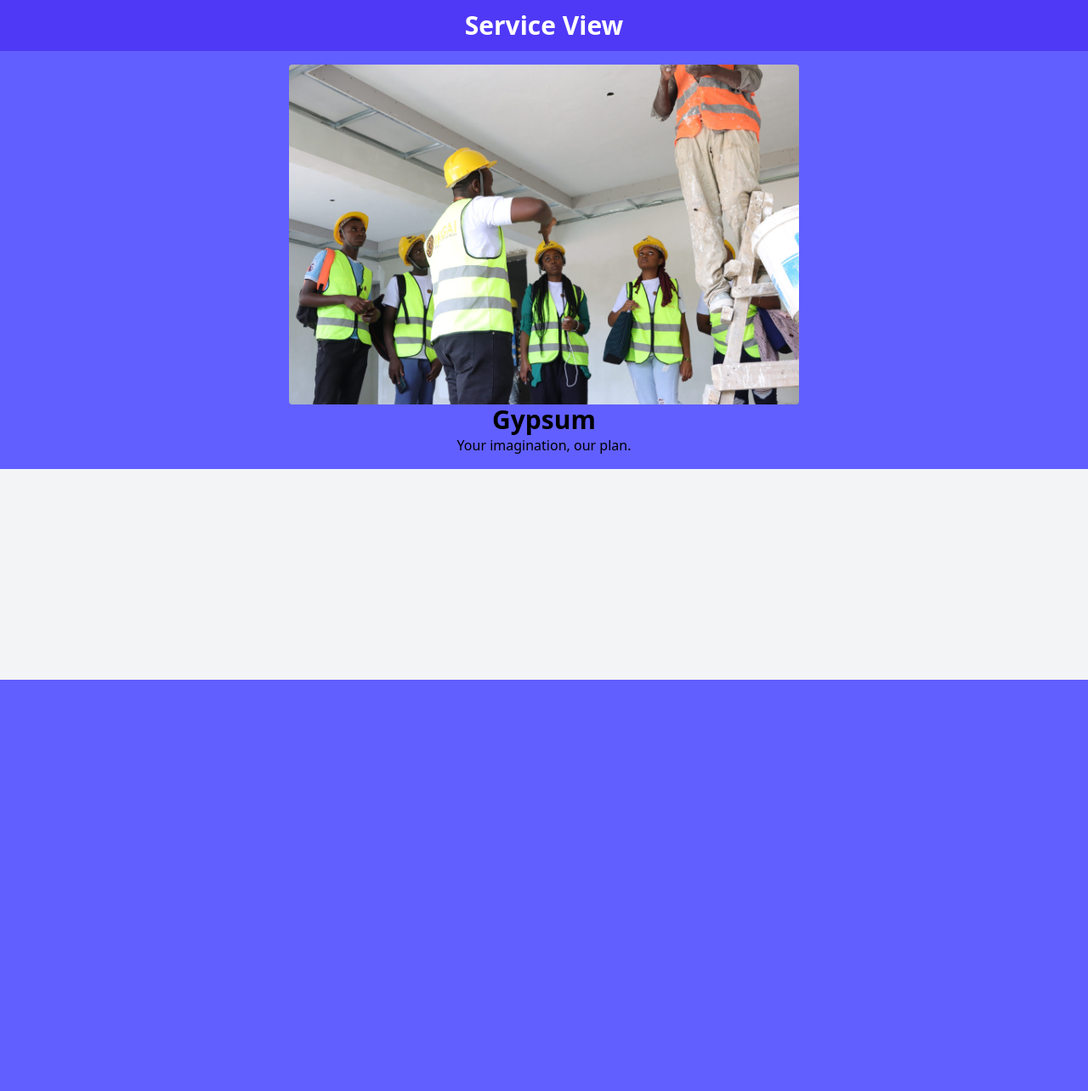
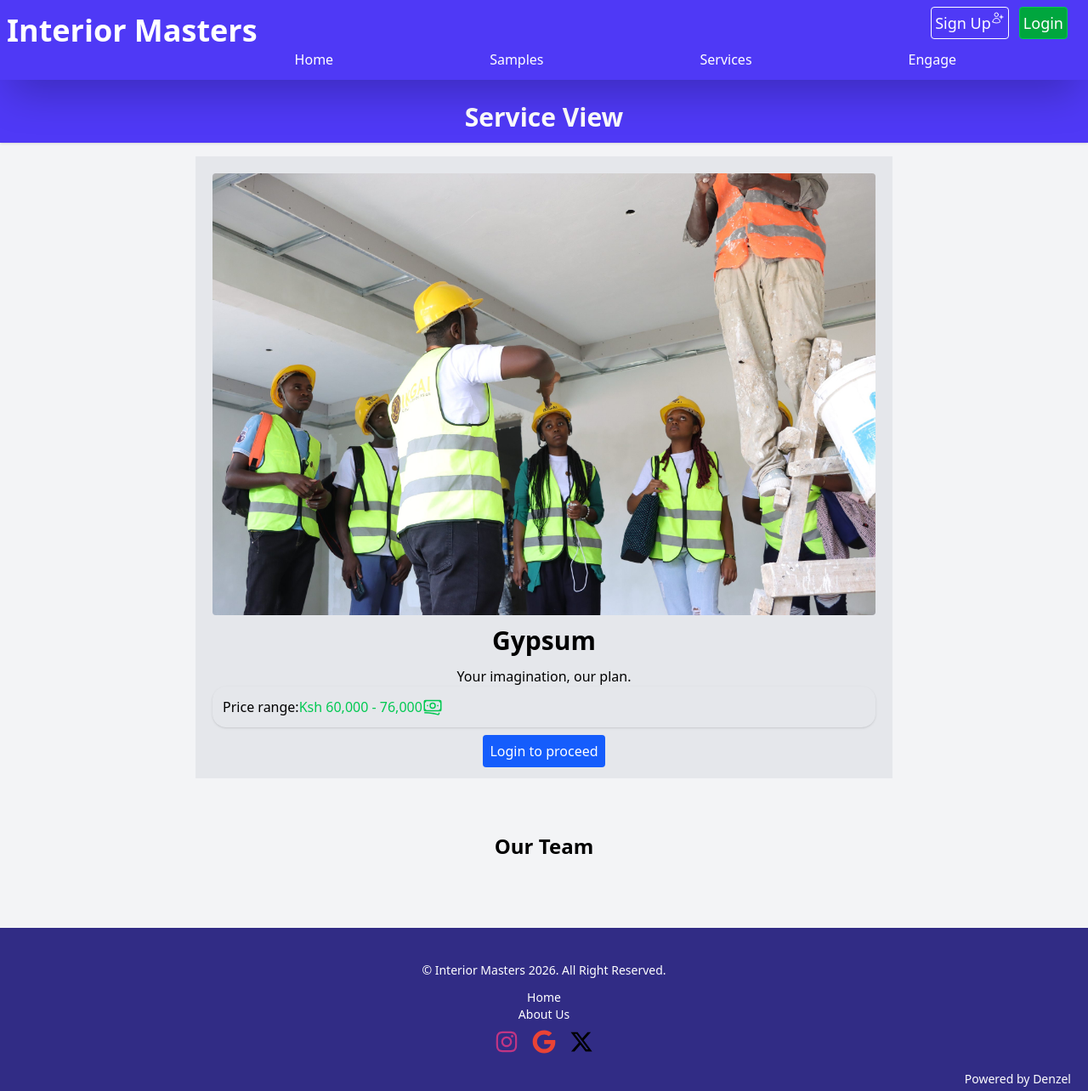
Before and after one commit to Zoden254/FullStack_InteriorMasters, a Django app: page /services/1/ in a window 1280 px wide. Shown: the whole page at 85% size. Before the commit the page ends 800 px from the top, so only its background shows below. Run offline with Django 5.2, Linux system fonts and the light colour scheme; data comes from the database, SQL or seed files in the repository; data that the repository does not hold is empty; style sheets or scripts are compiled from the project's sources; parts of the project's set-up code (start-up, migrations or seed data) failed here and were passed over.

Commit message:
message feature commit

```diff
--- a/e_com/templates/elements.html
+++ b/e_com/templates/elements.html
@@ -1,5 +1,5 @@
 {% load static %}
-<linl rel="stylesheet" href="{% static "style.css" %}">
+<linl rel="stylesheet" href="{% static "global.css" %}">
 
 {% block nav %}{% endblock nav %}
 
--- a/e_com/templates/footer.html
+++ b/e_com/templates/footer.html
@@ -4,8 +4,9 @@
 
 <footer class="text-center items-center bottom-0 pt-5 mt-10 pb-1 bg-indigo-900 text-sm text-white">
         <p class="pt-5 pb-3">&copy; Interior Masters 2026. All Right Reserved.</p>
+        <a href="{% url "e_com:home" %}" class="my-3">Home</a><br>
         <a href="{% url "e_com:engage" %}">About Us</a><br>
-        <a href="{% url "e_com:home" %}" class="my-3">Home</a>
+
         <div class="justify-center gap-4 pt-2 flex">
             </a>
 
@@ -45,8 +46,12 @@
             </span>
             </a>
         </div>
-
-        <p class="pt-5 justify-self-end mr-5">Powered by Denzel</p>
+        <div class="inline">
+            {% if user.is_authenticated %}
+            <a href="{% url "e_com:logout" %}" class="float-start mx-2 p-2 rounded bg-red-500 text-white">Logout</a>
+            {% endif %}
+            <p class="pt-5 justify-self-end mr-5">Powered by Denzel</p>
+        </div>
 
     </footer>
 
--- a/e_com/templates/master.html
+++ b/e_com/templates/master.html
@@ -2,7 +2,7 @@
 <!DOCTYPE html>
 <html lang="en">
 <head>
-    <link rel="stylesheet" href="{% static "style.css" %}">
+    <link rel="stylesheet" href="{% static "global.css" %}">
     <meta charset="UTF-8">
     <meta name="viewport" content="width=device-width, initial-scale=1.0">
     <link rel="icon" type="image/x-icon" href="https://cdn-icons-png.freepik.com/512/9346/9346243.png">
@@ -10,7 +10,11 @@
 </head>
 <body class="bg-gray-100 overflow-y-scroll">
     <nav>{% block nav %}{% endblock nav %}</nav>
-    {% block content %}{% endblock content %}
+    {% block content %}
+
+    {% endblock content %}
+
+
 
     <footer>{% block footer %}{% endblock footer %}</footer>
 
--- a/e_com/templates/nav.html
+++ b/e_com/templates/nav.html
@@ -6,16 +6,36 @@
         <p class="text-center text-2xl sm:text-4xl font-bold text-white "><span class="float-left m-2 md:text-4xl">Interior Masters</span>
             {% if not user.is_authenticated %}
             <div class="float-end text-sm mr-3">
-                <a href="/signup/" class="float-left hover:text-blue-500 hover:bg-white order  text-sm md:text-lg mr-3 p-1 rounded border border-white font-light text-white">Sign Up</a>
+                <a href="/signup/" class="float-left hover:text-blue-500 flex text-nowrap hover:bg-white order  text-sm md:text-lg mr-3 p-1 rounded border border-white font-light text-white">Sign Up
+                    <span><svg xmlns="http://www.w3.org/2000/svg" fill="none" viewBox="0 0 24 24" stroke-width="1.5" stroke="currentColor" class="size-4">
+                        <path stroke-linecap="round" stroke-linejoin="round" d="M18 7.5v3m0 0v3m0-3h3m-3 0h-3m-2.25-4.125a3.375 3.375 0 1 1-6.75 0 3.375 3.375 0 0 1 6.75 0ZM3 19.235v-.11a6.375 6.375 0 0 1 12.75 0v.109A12.318 12.318 0 0 1 9.374 21c-2.331 0-4.512-.645-6.374-1.766Z" />
+                        </svg>
+                    </span>
+                </a>
                 <a href="{% url "e_com:login" %}" class="float-end hover:text-green-500 hover:bg-transparent border border-green-500 text-sm md:text-lg mr-3 bg-green-600 p-1 rounded font-light text-white">Login</a>
+
             </div>
             {% else %}
+            <div class="flex float-right mr-15 w-fit gap-3 md:mr-20">
+                <a href="{% url "message_app:messages" %}" class="text-white" title="inbox">
 
-            <a href="{% url "e_com:profile" %}" title="View Profile"><img src="{{ user.profile_pic.url }}" alt="profile.pic" class="size-10 rounded-full right-1 top-1 mr-3 hover:opacity-70 md:size-16 absolute"></a>
+                    <svg xmlns="http://www.w3.org/2000/svg" viewBox="0 0 24 24" fill="currentColor" class="size-10">
+                    <path d="M1.5 8.67v8.58a3 3 0 0 0 3 3h15a3 3 0 0 0 3-3V8.67l-8.928 5.493a3 3 0 0 1-3.144 0L1.5 8.67Z" />
+                    <path d="M22.5 6.908V6.75a3 3 0 0 0-3-3h-15a3 3 0 0 0-3 3v.158l9.714 5.978a1.5 1.5 0 0 0 1.572 0L22.5 6.908Z" />
+                    </svg>
 
+                </a>
+
+                <a href="{% url "e_com:cart_view" %}" class="text-2xl hover:bg-transparent text-white hover:text-black border-2 p-1 rounded-full" title="My Cart">
+                    <svg xmlns="http://www.w3.org/2000/svg" fill="none" viewBox="0 0 24 24" stroke-width="1.5" stroke="currentColor" class="size-6">
+                    <path stroke-linecap="round" stroke-linejoin="round" d="M2.25 3h1.386c.51 0 .955.343 1.087.835l.383 1.437M7.5 14.25a3 3 0 0 0-3 3h15.75m-12.75-3h11.218c1.121-2.3 2.1-4.684 2.924-7.138a60.114 60.114 0 0 0-16.536-1.84M7.5 14.25 5.106 5.272M6 20.25a.75.75 0 1 1-1.5 0 .75.75 0 0 1 1.5 0Zm12.75 0a.75.75 0 1 1-1.5 0 .75.75 0 0 1 1.5 0Z" />
+                    </svg>
+                </a>
+                <a href="{% url "e_com:profile" %}" title="View Profile"><img src="{{ user.profile_pic.url }}" alt="profile.pic" class="size-10 rounded-full hover:opacity-70 md:size-11 absolute"></a>
+            </div>
             {% endif %}
         </p><br>
-        <ul class="flex ml-3 md:gap-40 p-3 font-medium text-white float-left">
+        <ul class="flex ml-3 lg:gap-40 p-3 font-medium text-white float-left">
 
             <a href="{% url "e_com:home" %}" class="hover:bg-white hover:text-indigo-600 rounded-2xl transition-colors px-3"><li>Home</li></a>
             <a href="{% url "e_com:samples" %}" class="rounded-2xl  px-3 hover:bg-white hover:text-indigo-600 transition-colors"><li>Samples</li></a>
--- a/e_com/templates/samples.html
+++ b/e_com/templates/samples.html
@@ -17,7 +17,7 @@
         </div>
         <div class="text-center py-2">
             <p class="font-bold sm:text-3xl">{{ sample.sample_name }}</p>
-            <p class="text-green-400 text-sm">On Offer <span class="text-red-600 line-through">$90</span> $<span>80</span></p>
+
             <p class="text-gray-400 text-sm">Customer Rating <span class="text-amber-300">&#9733;&#9733;&#9733;&#9733;&#9733;</span></p>
         </div>
 
--- a/e_com/templates/service_view.html
+++ b/e_com/templates/service_view.html
@@ -4,16 +4,52 @@
 
 {% block content %}
 
-<h1 class="bg-indigo-600 shadow text-center p-3 font-bold text-3xl text-white">Service View</h1>
+{% include "nav.html" %}
 
-<div class="flex justify-center items-center w-full bg-indigo-500">
-    <div class="flex-col m-4 justify-center items-center text-center">
-        <img src="{{service.thumbnail.url}}" class="size-100 w-fit rounded not-sm:size-60 not-sm:w-full">
-        <p class="font-bold text-3xl">{{ service.name }}</p>
+<h1 class="bg-indigo-600 pt-30 shadow text-center p-3 font-bold md:text-3xl text-white">Service View</h1>
+
+<div class="flex justify-center items-center w-full">
+    <div class="bg-gray-200 p-5 flex-col m-4 justify-center items-center text-center">
+        <img src="{{service.thumbnail.url}}" class="size-130 w-full rounded not-sm:size-60 not-sm:w-full">
+        <p class="font-bold text-3xl p-3">{{ service.name }}</p>
+
         {% if service.additional_info %}
         <p>{{ service.additional_info }}</p>
         {% endif %}
+        <p class="mb-4 p-3 shadow rounded-2xl flex">Price range:
+            <span class="text-green-500 flex">{{ service.cost_range }}
+            <span>
+                <svg xmlns="http://www.w3.org/2000/svg" fill="none" viewBox="0 0 24 24" stroke-width="1.5" stroke="currentColor" class="size-6" >
+                <path d="M2.25 18.75a60.07 60.07 0 0 1 15.797 2.101c.727.198 1.453-.342 1.453-1.096V18.75M3.75
+                4.5v.75A.75.75 0 0 1 3 6h-.75m0 0v-.375c0-.621.504-1.125 1.125-1.125H20.25M2.25 6v9m18-10.5v.75c0 .414.336.75.75.75h.75m-1.5-1.5h.375c.621 0 1.125.504 1.125 1.125v9.75c0 .621-.504 1.125-1.125 1.125h-.375m1.5-1.5H21a.75.75 0 0 0-.75.75v.75m0 0H3.75m0 0h-.375a1.125 1.125 0 0 1-1.125-1.125V15m1.5 1.5v-.75A.75.75 0 0 0 3 15h-.75M15 10.5a3 3 0 1 1-6 0 3 3 0 0 1 6 0Zm3 0h.008v.008H18V10.5Zm-12 0h.008v.008H6V10.5Z" />
+                </svg>
+            </span>
+        </p>
+        {% if user.is_authenticated %}
+            {% if service not in my_cart.item.all %}
+            <a href="{% url "e_com:add_to_cart" service.id %}" class="bg-indigo-600 rounded text-white border p-2 hover:bg-white hover:text-indigo-600">Add to Cart &#128722;</a>
+            {% else %}
+            <a href="{% url "e_com:cart_view" %}" class="bg-green-500 text-white p-2 rounded">Item already in Cart✅</a>
+            {% endif %}
+        {% else %}
+            <a href="{% url "e_com:login" %}" class="bg-blue-600 rounded p-2 text-white">Login to proceed</a>
+        {% endif %}
+    </div>
 
+</div>
+
+<div class="m-2 text-center flex flex-col items-center">
+    <h2 class="font-bold text-2xl mt-10">Our Team</h2>
+    <div class="flex flex-col items-center lg:grid m-5 lg:grid-cols-4">
+    {% for worker in service.worker_set.all %}
+        <div class="shadow sm:m-10 m-5 w-fit rounded">
+            <img class="size-40 rounded-full p-2" src="{{ worker.profile_pic.url }}" alt="Pic">
+            <p class="">{{ worker.first_name }} {{ worker.last_name}}</p>
+            <p class="opacity-70">{{ worker.get_role_display }}</p>
+        </div>
+    {% endfor %}
     </div>
 </div>
+
+{% include "footer.html" %}
 {% endblock content %}
--- a/e_com/templates/signup.html
+++ b/e_com/templates/signup.html
@@ -27,8 +27,8 @@
         <label for="confirm_pass_word">Confirm Password</label><br>
         <input type="password" name="confirm_pass_word" required autocomplete="one-time-code" placeholder="Password" class="text-center mb-5 bg-gray-100 rounded"><br>
 
-        <input type="submit" value="Create Account" class="text-sm bg-blue-600 text-white hover:bg-white hover:text-blue-600 border p-2 rounded w-50"><br>
-        <a  href="{% url "e_com:login" %}" class="text-sm text-white bg-green-600 border p-2 hover:bg-white rounded hover:text-green-600 w-50">I have an Account</a>
+        <input type="submit" value="Create Account" class="text-sm bg-blue-600 text-white hover:bg-white hover:text-blue-600 border p-2 rounded w-40"><br>
+        <p class="text-sm p-3">I already have an account, <a  href="{% url "e_com:login" %}" class="text-sm text-blue-500">Login</a></p>
     </form>
 </div>
 
--- a/e_com/urls.py
+++ b/e_com/urls.py
@@ -16,4 +16,7 @@ urlpatterns = [
     path('signup/', views.signup, name="signup"),
     path('create-user/', views.create_user_view, name="create-user"),
     path('services/<int:id>/', views.service_view, name="service_view"),
+    path('add-item-to-cart/<int:id>/', views.add_item_to_cart, name="add_to_cart"),
+    path('my-cart/', views.cart_view, name="cart_view"),
+    path('remove-from-cart/<str:name>/', views.remove_from_cart, name="remove_from_cart")
 ]
--- a/e_com/views.py
+++ b/e_com/views.py
@@ -25,6 +25,9 @@ class ServicesList(generic.ListView):
     model = Service
     template_name = 'services.html'
     context_object_name = 'services'
+
+    def get_queryset(self):
+        return Service.objects.order_by('-id')
 
 def about(request):
     return render(request, 'engage.html')
@@ -76,9 +79,40 @@ def create_user_view(request):
     if password == password2:
         User.objects.create_user(username=username, password=password)
 
-
     return HttpResponseRedirect(reverse('e_com:login'))
 
+#@login_required(login_url='/login/')
 def service_view(request, id):
     service = Service.objects.get(id=id)
-    return render(request, 'service_view.html', {'service': service})
+    if request.user.is_authenticated:
+        my_cart = Cart.objects.get(user=request.user)
+    else:
+        my_cart = {}
+    return render(request, 'service_view.html', {'service': service, 'my_cart': my_cart})
+
+@login_required(login_url='/login/')
+def add_item_to_cart(request, id):
+    user = request.user
+    item = Service.objects.get(id=id)
+    item_to_cart, created = Cart.objects.get_or_create(user=user)
+    item_to_cart.item.add(item)
+
+    return HttpResponseRedirect(reverse('e_com:services'))
+
+@login_required(login_url='/login/')
+def cart_view(request):
+    user = request.user
+    my_cart = Cart.objects.get(user=user)
+    #Here I extract the service model from the cart model.
+    cart_items = my_cart.item.order_by
+    #cart_items = user.cart.item.all()
+
+    return render(request, 'cart.html', {'items' : cart_items})
+
+
+def remove_from_cart(request, name):
+    user = request.user
+    from_service = Service.objects.get(name=name)
+    cart = Cart.objects.get(user=user)
+    cart.item.remove(from_service)
+    return HttpResponseRedirect(reverse('e_com:cart_view'))
```
Also changed, not shown: e_com/models.py (+28 -1 lines), e_com/templates/cart.html (added, +41 -0 lines), e_com/templates/index.html (+11 -3 lines), e_com/templates/login.html (+6 -6 lines), e_com/templates/services.html (+13 -3 lines).
